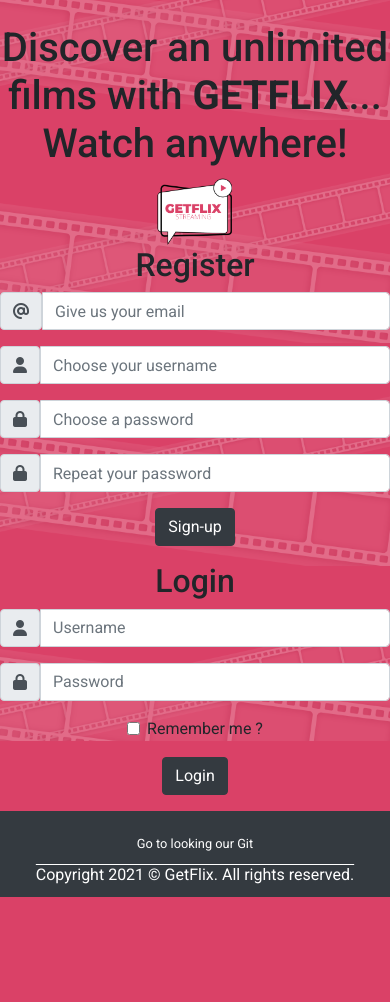
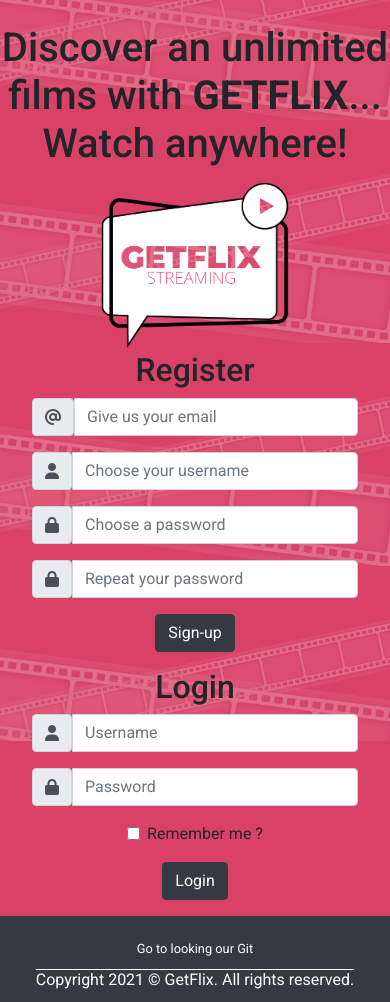
Before and after one commit to MarcHoutreille/getflixProject, a PHP site: page / in a window 390 px wide. Shown: the part 103-1105 px from the top of the page. Before the commit the page ends 1000 px from the top, so only its background shows below. Run offline with PHP 8.4, Linux system fonts and the light colour scheme; some libraries are stand-ins or nearby versions.

Commit message:
maj style logo form css

```diff
--- a/css/style.css
+++ b/css/style.css
@@ -62,3 +62,12 @@ footer {
             text-align: right;
         }
     }
+
+    @media (max-width: 768px){
+        .logo {
+            max-width: 50%;
+        }
+        form {
+            padding: 0 2rem;
+        }
+    }
```
